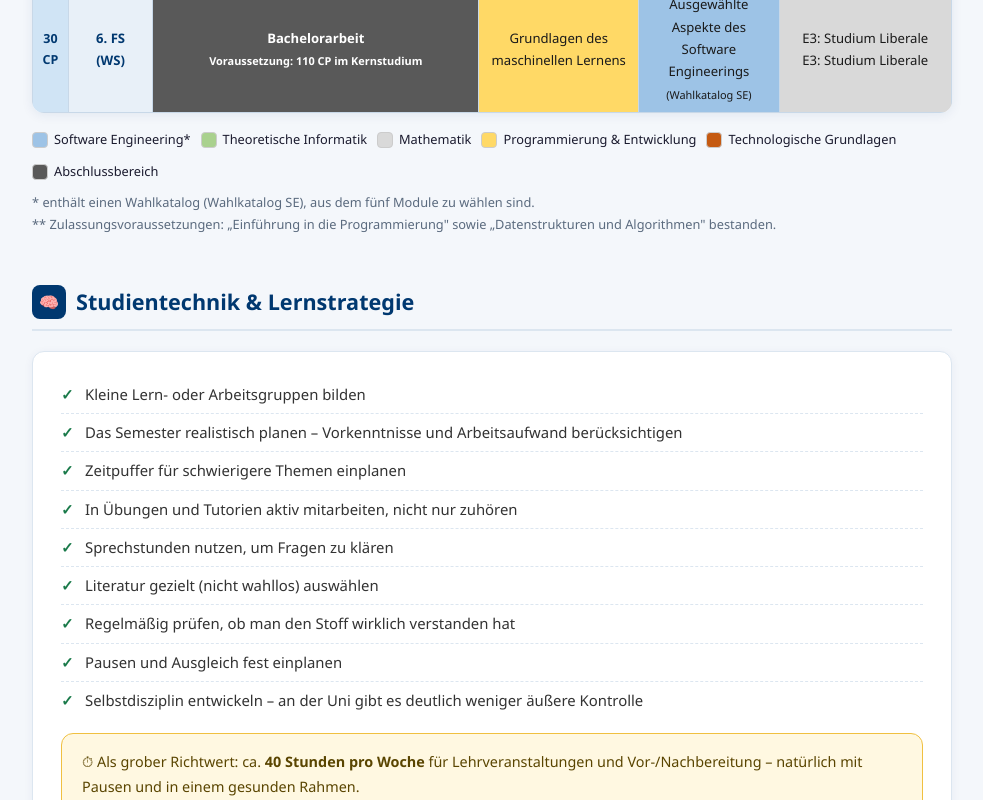
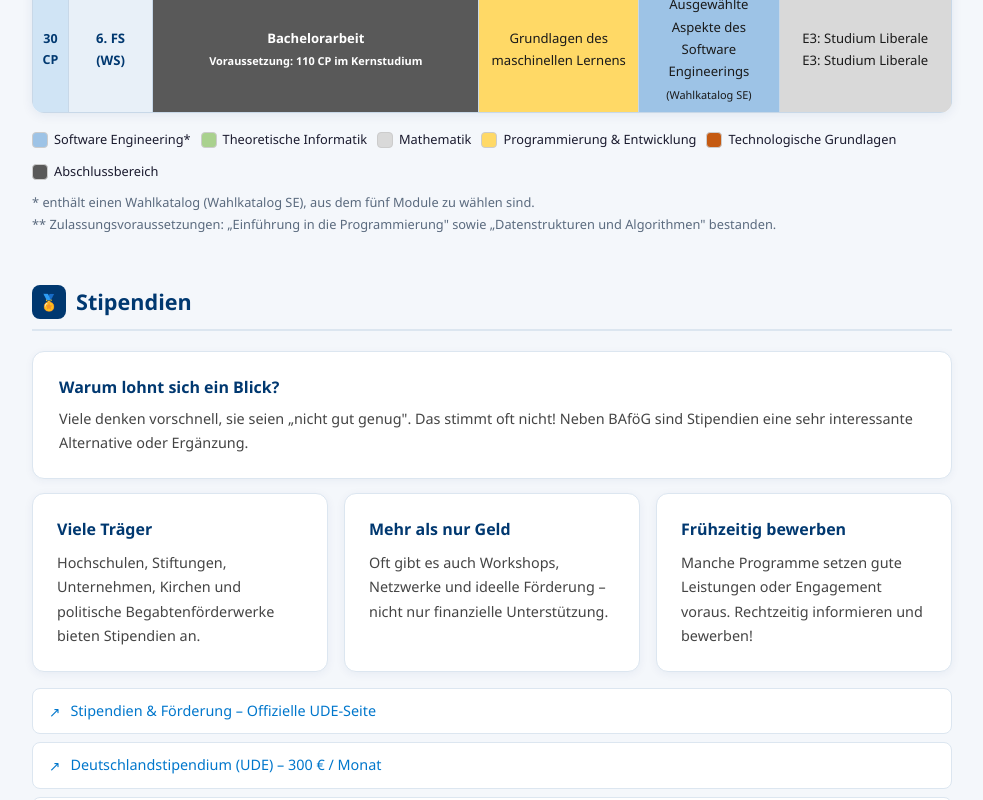
Before and after one commit to frederikernst27-byte/o-woche, a plain HTML site: page index.html in a window 1280 px wide. Shown: the part 2000-2800 px from the top of the page, without its empty margins (148-1131 px from the left). Drawn offline with Linux system fonts and the light colour scheme.

Commit message:
Update index.html

```diff
--- a/index.html
+++ b/index.html
@@ -223,7 +223,7 @@
     /* ── QUICK ACCESS ── */
     .quick-access {
       display: grid;
-      grid-template-columns: 1fr 1fr;
+      grid-template-columns: 1fr 1fr 1fr;
       gap: 16px;
       margin-bottom: 36px;
     }
@@ -247,7 +247,7 @@
     .quick-btn:hover { background: #005299; transform: translateY(-2px); }
     .quick-btn .qb-icon { font-size: 2rem; }
     .quick-btn .qb-sub { font-size: 0.78rem; font-weight: 400; opacity: .8; margin-top: 2px; }
-    @media (max-width: 500px) {
+    @media (max-width: 650px) {
       .quick-access { grid-template-columns: 1fr; }
       .quick-btn { padding: 18px; font-size: 1rem; }
     }
@@ -326,7 +326,6 @@
 <nav class="nav">
   <a href="#willkommen">Willkommen</a>
   <a href="#verlaufsplan">Studienverlaufsplan</a>
-  <a href="#studientechnik">Studientechnik</a>
   <a href="#stipendien">Stipendien</a>
   <a href="#ausland">Ausland</a>
   <a href="#bafoeg">BAföG</a>
@@ -356,6 +355,11 @@
       <span class="qb-icon">🎓</span>
       HISinOne
       <span class="qb-sub">Campus-Management-Portal</span>
+    </a>
+    <a href="https://campus.uni-due.de/lsf" target="_blank" class="quick-btn">
+      <span class="qb-icon">📅</span>
+      LSF
+      <span class="qb-sub">Stundenplan &amp; Vorlesungsverzeichnis</span>
     </a>
   </div>
 
@@ -495,28 +499,6 @@
     ** Zulassungsvoraussetzungen: „Einführung in die Programmierung" sowie „Datenstrukturen und Algorithmen" bestanden.
   </p>
 
-  <!-- STUDIENTECHNIK -->
-  <h2 class="section-title" id="studientechnik">
-    <span class="icon">🧠</span> Studientechnik &amp; Lernstrategie
-  </h2>
-  <div class="tip-list">
-    <ul>
-      <li>Kleine Lern- oder Arbeitsgruppen bilden</li>
-      <li>Das Semester realistisch planen – Vorkenntnisse und Arbeitsaufwand berücksichtigen</li>
-      <li>Zeitpuffer für schwierigere Themen einplanen</li>
-      <li>In Übungen und Tutorien aktiv mitarbeiten, nicht nur zuhören</li>
-      <li>Sprechstunden nutzen, um Fragen zu klären</li>
-      <li>Literatur gezielt (nicht wahllos) auswählen</li>
-      <li>Regelmäßig prüfen, ob man den Stoff wirklich verstanden hat</li>
-      <li>Pausen und Ausgleich fest einplanen</li>
-      <li>Selbstdisziplin entwickeln – an der Uni gibt es deutlich weniger äußere Kontrolle</li>
-    </ul>
-    <div class="hint" style="margin-top:14px;">
-      ⏱ Als grober Richtwert: ca. <strong>40 Stunden pro Woche</strong> für Lehrveranstaltungen und
-      Vor-/Nachbereitung – natürlich mit Pausen und in einem gesunden Rahmen.
-    </div>
-  </div>
-
   <!-- STIPENDIEN -->
   <h2 class="section-title" id="stipendien">
     <span class="icon">🏅</span> Stipendien
@@ -538,6 +520,15 @@
       <h3>Frühzeitig bewerben</h3>
       <p>Manche Programme setzen gute Leistungen oder Engagement voraus. Rechtzeitig informieren und bewerben!</p>
     </div>
+  </div>
+  <div class="link-group" style="margin-top:16px;">
+    <ul class="link-list">
+      <li><a href="https://www.uni-due.de/de/studium/foerderung.php" target="_blank">Stipendien &amp; Förderung – Offizielle UDE-Seite</a></li>
+      <li><a href="https://www.stipendienlotse.de/datenbank.php?DS=1255" target="_blank">Deutschlandstipendium (UDE) – 300 € / Monat</a></li>
+      <li><a href="https://www2.daad.de/deutschland/stipendium/datenbank/de/21148-stipendiendatenbank/" target="_blank">DAAD Stipendiendatenbank – Alle Förderangebote</a></li>
+      <li><a href="https://www.e-fellows.net/stipendien-datenbank/universitaet-duisburg-essen-deutschlandstipendium" target="_blank">e-fellows.net – UDE Stipendien</a></li>
+      <li><a href="https://www.mystipendium.de/studium/angewandte-informatik" target="_blank">myStipendium – Stipendien für Informatik</a></li>
+    </ul>
   </div>
 
   <!-- AUSLAND -->
```
